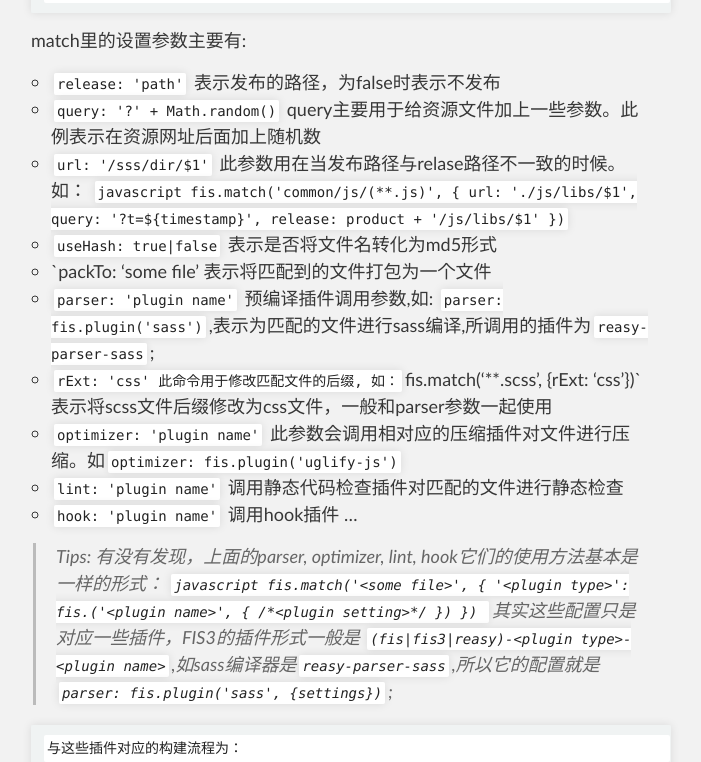
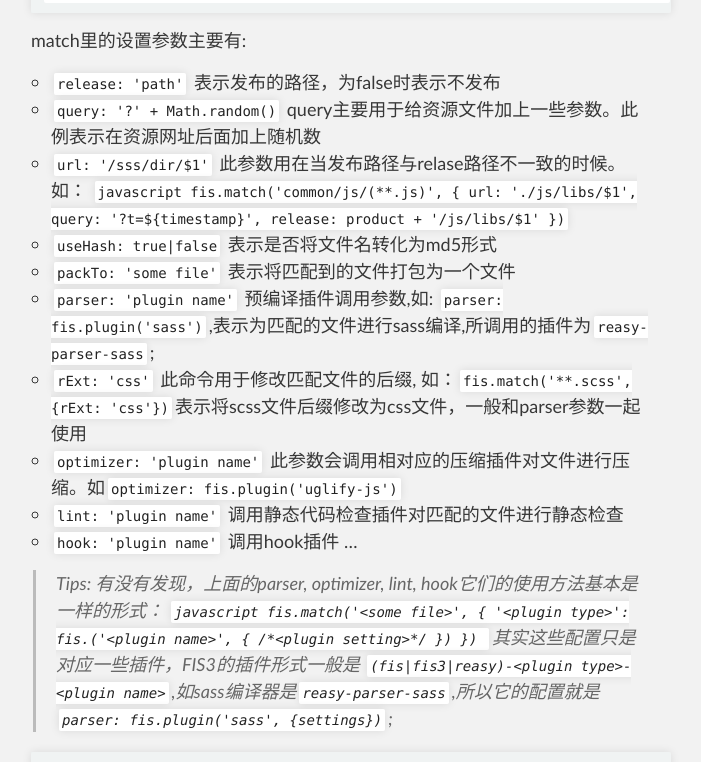
Before and after one commit to wEasyTeam/reasy, a Jekyll site: the page built from _posts/2015-9-10-reasy.md, in a window 1280 px wide and 900 px high, scrolled down 5523 px, cut to the strip 0-762 px from the top of the window. Shown: the whole strip, without its empty margins (309-1010 px from the left). Built offline with Jekyll 4.4.1, drawn with Linux system fonts in a browser that asks for light colours; Markdown is read by kramdown in place of the engine named in the settings.

````diff
--- a/_posts/2015-9-10-reasy.md
+++ b/_posts/2015-9-10-reasy.md
@@ -159,9 +159,9 @@ Reasy 目前内置的插件集有(FIS3内置的除外)：
                })
              ```
       * `useHash: true|false` 表示是否将文件名转化为md5形式
-      * `packTo: 'some file' 表示将匹配到的文件打包为一个文件
+      * `packTo: 'some file'` 表示将匹配到的文件打包为一个文件
       * `parser: 'plugin name'` 预编译插件调用参数,如: `parser: fis.plugin('sass')`,表示为匹配的文件进行sass编译,所调用的插件为`reasy-parser-sass`;
-      * `rExt: 'css'  此命令用于修改匹配文件的后缀, 如：`fis.match('**.scss', {rExt: 'css'})`表示将scss文件后缀修改为css文件，一般和parser参数一起使用
+      * `rExt: 'css'`  此命令用于修改匹配文件的后缀, 如：`fis.match('**.scss', {rExt: 'css'})`表示将scss文件后缀修改为css文件，一般和parser参数一起使用
       * `optimizer: 'plugin name'` 此参数会调用相对应的压缩插件对文件进行压缩。如`optimizer: fis.plugin('uglify-js')`
       * `lint: 'plugin name'` 调用静态代码检查插件对匹配的文件进行静态检查
       * `hook: 'plugin name'` 调用hook插件
````
